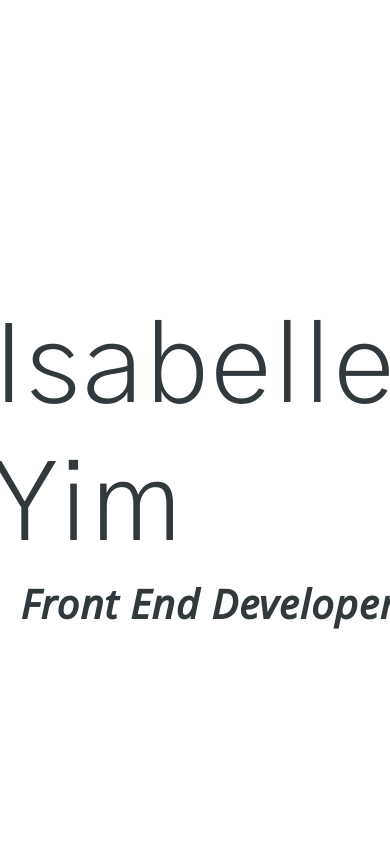
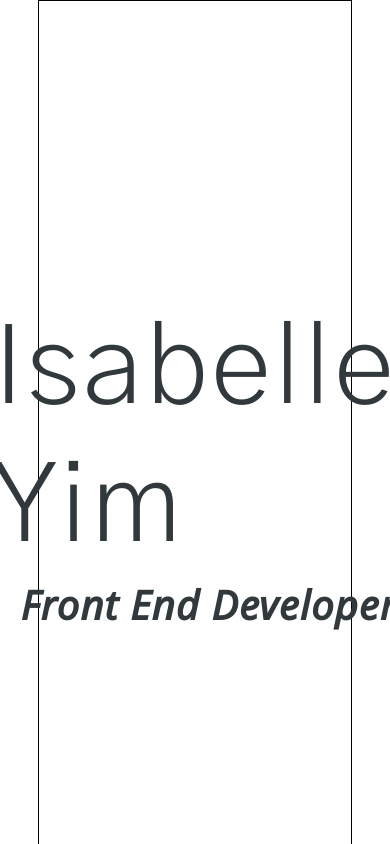
Before and after one commit to ysa000/isabelle-yim, a Next.js app: page / in a window 390 px wide. Shown: the top 844 px of the page. Built offline with nearby package versions, Linux system fonts and the light colour scheme; some icons are missing; a web font is replaced by a local one.

Commit message:
Create new layout + set media queries

```diff
--- a/components/Layout.js
+++ b/components/Layout.js
@@ -1,9 +1,19 @@
 import styled from 'styled-components'
+import ScreenSize from '../styles/MediaQueries'
 
 const Layout = styled.main`
   display: flex;
   flex-direction: column;
   justify-content: center;
+  border: 1px solid black;
+  margin: 0 auto;
+  width: 80%;
+  @media ${ScreenSize.tablet} {
+    width: 70%;
+  }
+  @media ${ScreenSize.desktop} {
+    width: 40%;
+  }
 `
 
 export default Layout
--- /dev/null
+++ b/styles/MediaQueries.js
@@ -0,0 +1,8 @@
+const ScreenSize = {
+  mobilePortrait: '(max-width: 640px)',
+  mobileLandscape: '(min-width: 640px) and (max-width: 768px)',
+  tablet: '(min-width: 768px) and (max-width: 1024px)',
+  desktop: '(min-width: 1024px)',
+}
+
+export default ScreenSize
```
Also changed, not shown: package.json (+6 -2 lines), 2 other files (tests, documents, lock files or other folders).
